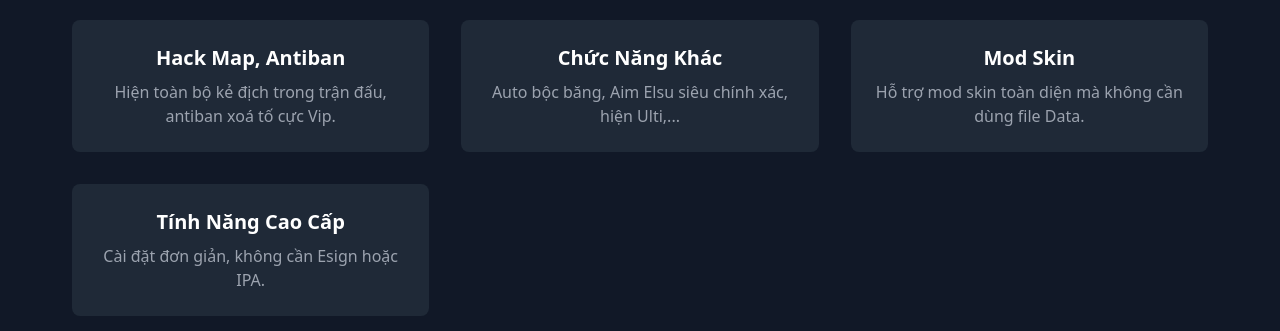
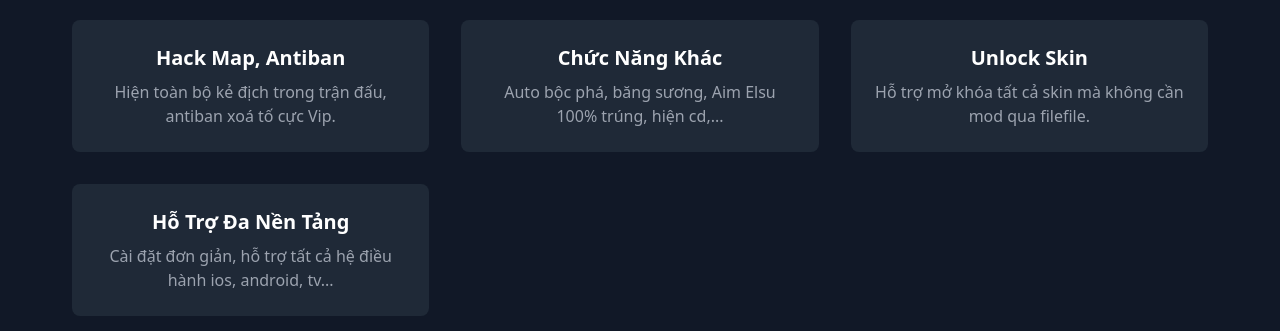
Before and after one commit to xuancuongdev/prf, a plain HTML site: page index.html in a window 1280 px wide. Shown: the part 469-800 px from the top of the page. Drawn offline with nearby package versions, Linux system fonts and the light colour scheme.

Commit message:
Update index.html

```diff
--- a/index.html
+++ b/index.html
@@ -96,15 +96,15 @@
                 </div>
                 <div class="bg-gray-800 rounded-lg p-6 text-center">
                     <h3 class="text-xl font-bold text-white mb-2">Chức Năng Khác</h3>
-                    <p class="text-gray-400">Auto bộc băng, Aim Elsu siêu chính xác, hiện Ulti,...</p>
+                    <p class="text-gray-400">Auto bộc phá, băng sương, Aim Elsu 100% trúng, hiện cd,...</p>
                 </div>
                 <div class="bg-gray-800 rounded-lg p-6 text-center">
-                    <h3 class="text-xl font-bold text-white mb-2">Mod Skin</h3>
-                    <p class="text-gray-400">Hỗ trợ mod skin toàn diện mà không cần dùng file Data.</p>
+                    <h3 class="text-xl font-bold text-white mb-2">Unlock Skin</h3>
+                    <p class="text-gray-400">Hỗ trợ mở khóa tất cả skin mà không cần mod qua filefile.</p>
                 </div>
                 <div class="bg-gray-800 rounded-lg p-6 text-center">
-                    <h3 class="text-xl font-bold text-white mb-2">Tính Năng Cao Cấp</h3>
-                    <p class="text-gray-400">Cài đặt đơn giản, không cần Esign hoặc IPA.</p>
+                    <h3 class="text-xl font-bold text-white mb-2">Hỗ Trợ Đa Nền Tảng</h3>
+                    <p class="text-gray-400">Cài đặt đơn giản, hỗ trợ tất cả hệ điều hành ios, android, tv...</p>
                 </div>
             </div>
         </section>
```
